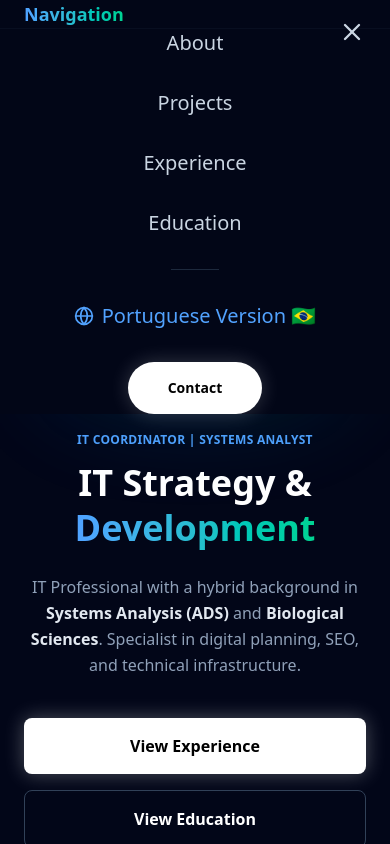
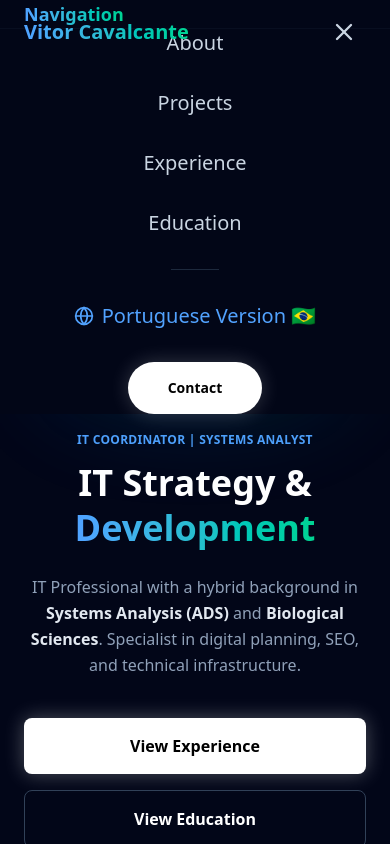
Before and after one commit to vitor-cavalcante/meu-portfolio, a Next.js app: page /en in a window 390 px wide. Both pictures are taken after a click on the button 352 px from the left and 32 px from the top of the page. Shown: the top 844 px of the page. Built offline with nearby package versions, Linux system fonts and the light colour scheme.

Commit message:
fix(navbar): resolve mobile menu interaction and z-index issues

```diff
--- a/components/Navbar.tsx
+++ b/components/Navbar.tsx
@@ -57,13 +57,13 @@ export default function Navbar() {
     "rounded-full bg-white px-5 py-2 text-xs font-bold text-black transition-all duration-300 hover:bg-slate-200 shadow-[0_0_15px_rgba(255,255,255,0.4)] hover:shadow-[0_0_25px_rgba(255,255,255,0.6)]";
 
   return (
-    <nav className="fixed top-0 z-50 w-full border-b border-slate-800 bg-slate-950/80 backdrop-blur-md">
+    <nav className="fixed top-0 z-[100] w-full border-b border-slate-800 bg-slate-950/80 backdrop-blur-md">
       <div className="mx-auto flex h-16 max-w-7xl items-center justify-between px-6">
         <div className="flex flex-none items-center">
           <Link
             href="/"
             onClick={(e) => handleScroll(e, "top")}
-            className="z-50 transition-opacity hover:opacity-80"
+            className="z-[120] transition-opacity hover:opacity-80"
           >
             <span className="bg-gradient-to-r from-blue-400 to-emerald-400 bg-clip-text text-xl font-bold text-transparent">
               Vitor Cavalcante
@@ -71,6 +71,7 @@ export default function Navbar() {
           </Link>
         </div>
 
+        {/* Desktop Menu */}
         <div className="hidden absolute left-1/2 -translate-x-1/2 items-center space-x-8 text-sm font-medium text-slate-300 md:flex">
           <a
             href="#sobre"
@@ -115,28 +116,31 @@ export default function Navbar() {
           </button>
         </div>
 
+        {/* Botão Hambúrguer Mobile - Aumentado z-index e adicionado pointer-events-auto */}
         <button
-          className="z-[110] ml-auto block text-slate-300 transition hover:text-white md:hidden"
+          className="relative z-[120] ml-auto block p-2 text-slate-300 transition hover:text-white md:hidden pointer-events-auto"
           onClick={toggleMenu}
           aria-label="Menu"
         >
           {isOpen ? <X size={28} /> : <Menu size={28} />}
         </button>
 
-        {/* Menu Mobile Overlay com Fundo Sólido e Opaco */}
+        {/* Menu Mobile Overlay */}
         <div
-          className={`fixed inset-0 z-[100] flex flex-col bg-[#020617] transition-all duration-300 ease-in-out md:hidden ${
-            isOpen ? "opacity-100 visible" : "opacity-0 invisible"
+          className={`fixed inset-0 z-[110] flex flex-col bg-[#020617] transition-all duration-300 ease-in-out md:hidden ${
+            isOpen
+              ? "opacity-100 visible pointer-events-auto"
+              : "opacity-0 invisible pointer-events-none"
           }`}
         >
-          {/* Header Interno para manter o visual limpo */}
+          {/* Header Interno do Menu */}
           <div className="flex h-16 items-center px-6 border-b border-slate-900/50 bg-[#020617]">
             <span className="bg-gradient-to-r from-blue-400 to-emerald-400 bg-clip-text text-lg font-bold text-transparent">
               Navegação
             </span>
           </div>
 
-          {/* Área de links com fundo sólido para bloquear a imagem do Hero */}
+          {/* Área de links */}
           <div className="flex flex-1 flex-col items-center justify-center space-y-8 text-xl font-medium text-slate-300 bg-[#020617]">
             <a
               href="#sobre"
--- a/components/NavbarEn.tsx
+++ b/components/NavbarEn.tsx
@@ -58,14 +58,14 @@ export default function NavbarEn() {
     "rounded-full bg-white px-5 py-2 text-xs font-bold text-black transition-all duration-300 hover:bg-slate-200 shadow-[0_0_15px_rgba(255,255,255,0.4)] hover:shadow-[0_0_25px_rgba(255,255,255,0.6)]";
 
   return (
-    <nav className="fixed top-0 z-50 w-full border-b border-slate-800 bg-slate-950/80 backdrop-blur-md">
+    <nav className="fixed top-0 z-[100] w-full border-b border-slate-800 bg-slate-950/80 backdrop-blur-md">
       <div className="mx-auto flex h-16 max-w-7xl items-center justify-between px-6">
         {/* LEFT: Logo */}
         <div className="flex flex-none items-center">
           <Link
             href="/en"
             onClick={(e) => handleScroll(e, "top")}
-            className="z-50 transition-opacity hover:opacity-80"
+            className="z-[120] transition-opacity hover:opacity-80"
           >
             <span className="bg-gradient-to-r from-blue-400 to-emerald-400 bg-clip-text text-xl font-bold text-transparent">
               Vitor Cavalcante
@@ -120,29 +120,31 @@ export default function NavbarEn() {
           </button>
         </div>
 
-        {/* MOBILE: Hamburger Button */}
+        {/* MOBILE: Hamburger Button - Fixed with higher z-index and pointer-events */}
         <button
-          className="z-[110] ml-auto block text-slate-300 transition hover:text-white md:hidden"
+          className="relative z-[120] ml-auto block p-2 text-slate-300 transition hover:text-white md:hidden pointer-events-auto"
           onClick={toggleMenu}
-          aria-label="Open menu"
+          aria-label={isOpen ? "Close menu" : "Open menu"}
         >
           {isOpen ? <X size={28} /> : <Menu size={28} />}
         </button>
 
-        {/* Mobile Menu Overlay - Corrigido para total opacidade */}
+        {/* Mobile Menu Overlay - Corrected for total opacity and interaction */}
         <div
-          className={`fixed inset-0 z-[100] flex flex-col bg-[#020617] transition-all duration-300 ease-in-out md:hidden ${
-            isOpen ? "opacity-100 visible" : "opacity-0 invisible"
+          className={`fixed inset-0 z-[110] flex flex-col bg-[#020617] transition-all duration-300 ease-in-out md:hidden ${
+            isOpen
+              ? "opacity-100 visible pointer-events-auto"
+              : "opacity-0 invisible pointer-events-none"
           }`}
         >
-          {/* Internal Menu Header - Também opaco */}
+          {/* Internal Menu Header */}
           <div className="flex h-16 items-center px-6 border-b border-slate-900/50 bg-[#020617]">
             <span className="bg-gradient-to-r from-blue-400 to-emerald-400 bg-clip-text text-lg font-bold text-transparent">
               Navigation
             </span>
           </div>
 
-          {/* Links Area - Sólida para bloquear a imagem por baixo */}
+          {/* Links Area */}
           <div className="flex flex-1 flex-col items-center justify-center space-y-8 text-xl font-medium text-slate-300 bg-[#020617]">
             <a
               href="#about"
```
